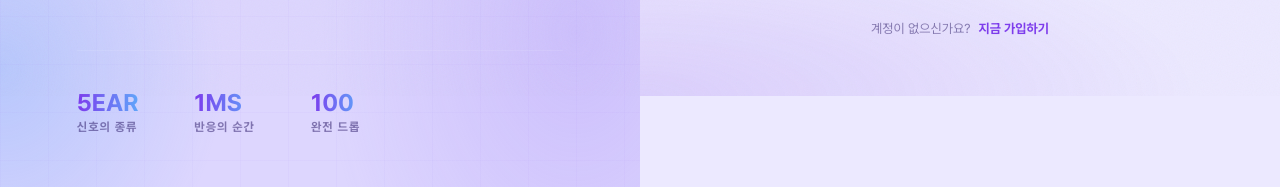
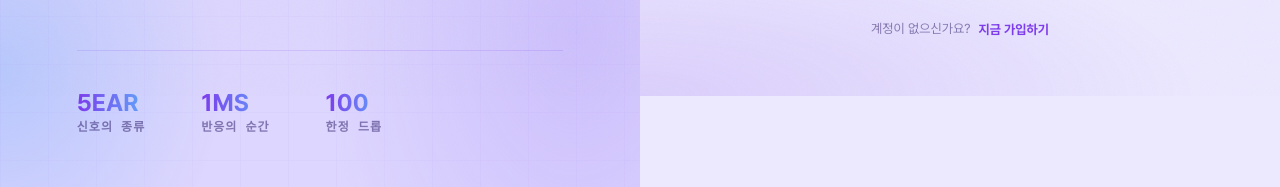
Before and after one commit to ParkJunHyeon1209/PULSE, a React (Vite) app: page /login in a window 1280 px wide. Shown: the part 704-891 px from the top of the page. Built offline with nearby package versions, Linux system fonts and the light colour scheme; a web font is replaced by a local one.

Commit message:
style: 라벨 이름 변경, 보더 색 변경

```diff
--- a/src/pages/LogInpage/components/common/AuthLeftPanel.jsx
+++ b/src/pages/LogInpage/components/common/AuthLeftPanel.jsx
@@ -89,7 +89,7 @@ const DataWrapper = styled.div`
   gap: ${({ theme }) => theme.spacing[14]};
   width: 100%;
   padding-top: ${({ theme }) => theme.spacing[10]};
-  border-top: 1px solid rgba(255, 255, 255, 0.1);
+  border-top: 1px solid ${({ theme }) => theme.Line};
 `;
 
 const DataBox = styled.div`
@@ -106,6 +106,7 @@ const DataStat = styled.span`
   background-clip: text;
   -webkit-background-clip: text;
   -webkit-text-fill-color: transparent;
+  font-family: ${({ theme }) => theme.fontFamily.hero};
 `;
 
 const DataLabel = styled.span`
@@ -113,6 +114,7 @@ const DataLabel = styled.span`
   font-size: ${({ theme }) => theme.fontSize.xxxs};
   font-weight: 700;
   letter-spacing: 1px;
+  font-family: ${({ theme }) => theme.fontFamily.mono};
 `;
 
 const PANEL_CONFIG = {
@@ -130,7 +132,7 @@ const PANEL_CONFIG = {
     stats: [
       { stat: '5EAR', label: '신호의 종류' },
       { stat: '1MS', label: '반응의 순간' },
-      { stat: '100', label: '완전 드롭' },
+      { stat: '100', label: '한정 드롭' },
     ],
   },
   signup: {
```
